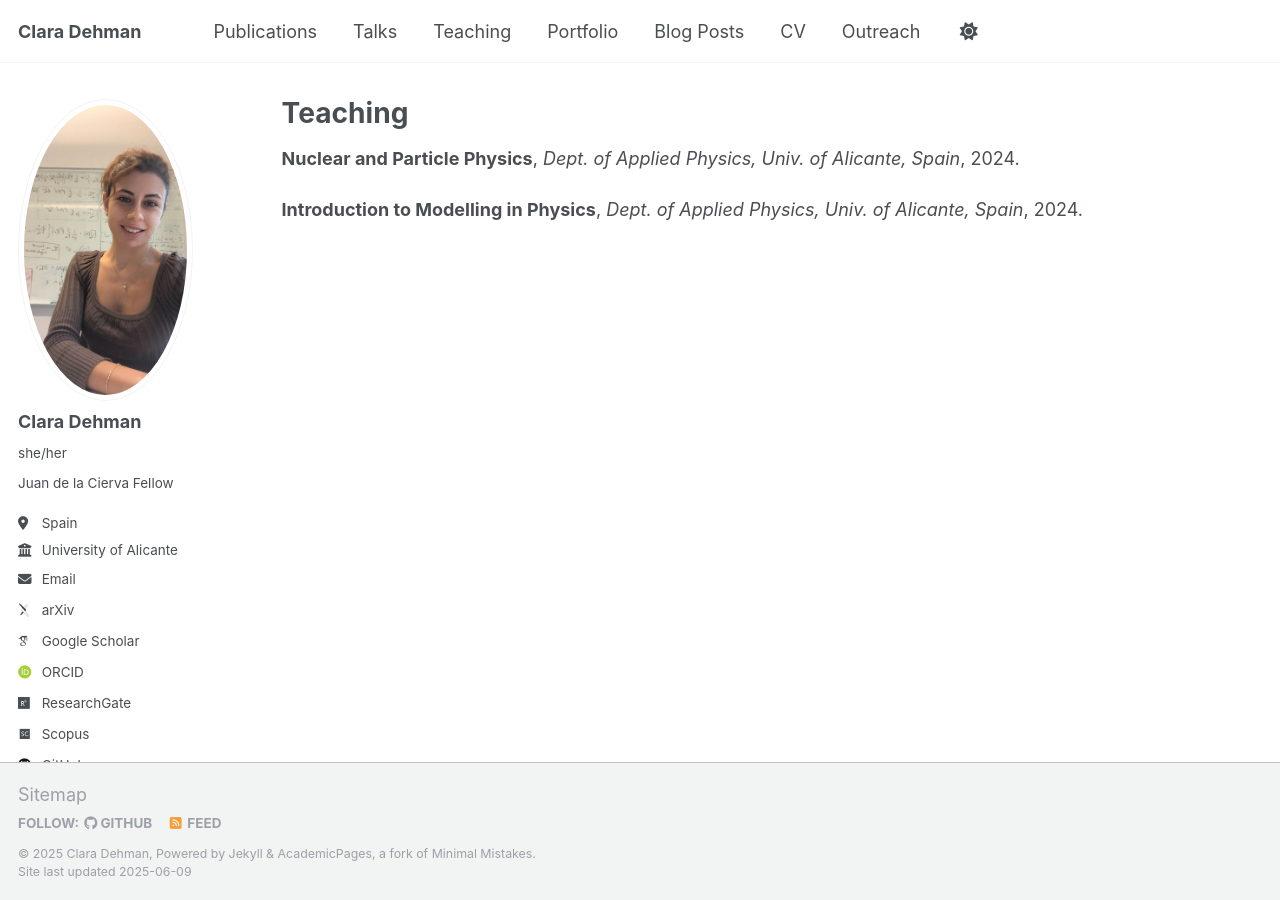
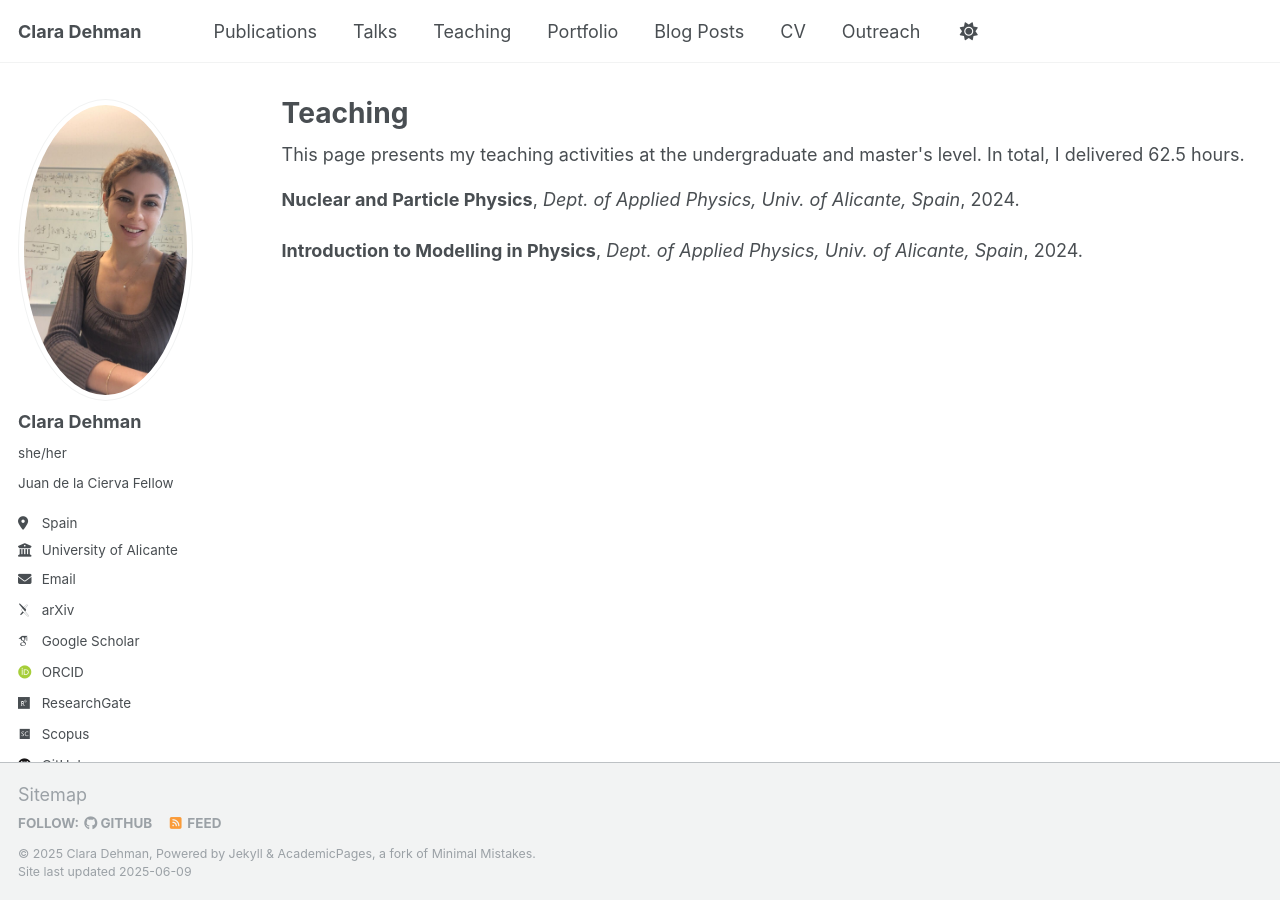
Before and after one commit to ClaraDehman/ClaraDehman.github.io, a Jekyll site: the page built from _pages/teaching.html, in a window 1280 px wide. Built offline with Jekyll 4.4.1, drawn with Linux system fonts in a browser that asks for light colours; some web fonts are replaced.

Commit message:
Update teaching.html

```diff
--- a/_pages/teaching.html
+++ b/_pages/teaching.html
@@ -5,6 +5,8 @@ permalink: /teaching/
 author_profile: true
 ---
 
+This page presents my teaching activities at the undergraduate and master's level. In total, I delivered 62.5 hours.
+
 {% include base_path %}
 
 {% for post in site.teaching reversed %}
```
